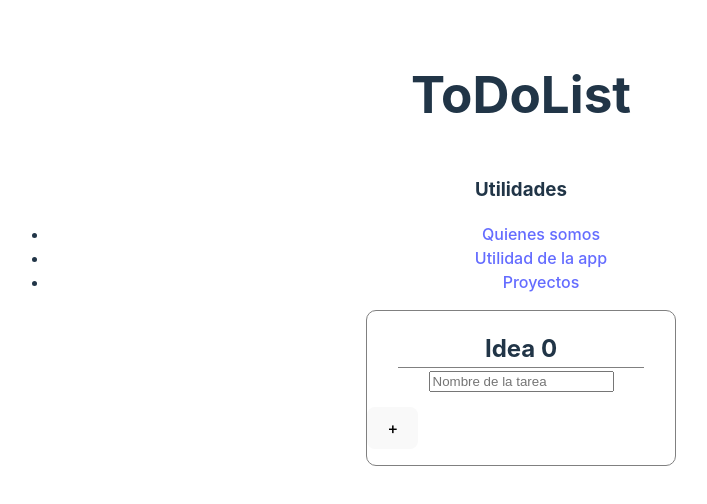
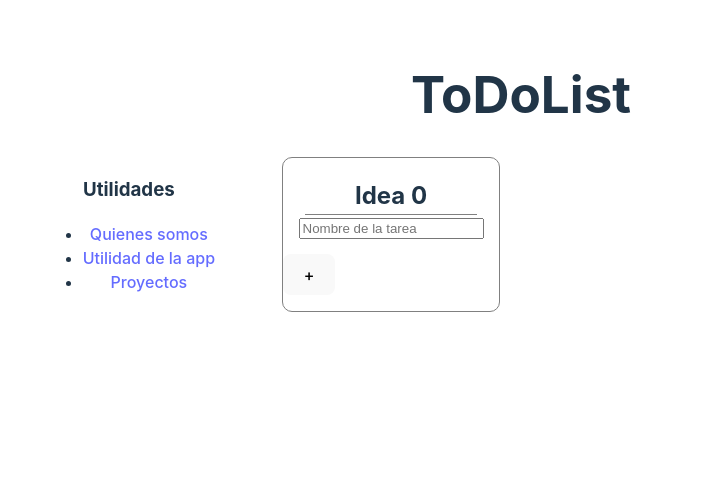
Before and after one commit to FundacioEsplaiJava2024/ToDoListGrupo4, a React (Vite) app: page / in a window 1280 px wide. Shown: the top 504 px of the page, without its empty margins (119-826 px from the left). Built offline with nearby package versions, Linux system fonts and the light colour scheme.

Commit message:
reorganizacion para que el aside este dentro del main

```diff
--- a/src/App.css
+++ b/src/App.css
@@ -50,6 +50,9 @@ main{
   display: flex;
   justify-content: space-around;
 }
+.apartados{
+  width: 70%;
+}
 .parametros{
   border: 1px solid grey;
   width: 30%;
--- a/src/App.tsx
+++ b/src/App.tsx
@@ -19,7 +19,6 @@ const App: React.FC = () => {
   return (
     <>
     <Header/>
-    <Aside/>
       <Columna
         count={count}
         tasks={tasks}
--- a/src/Elementos/tablero.tsx
+++ b/src/Elementos/tablero.tsx
@@ -1,4 +1,6 @@
+// tablero.tsx (o columna.tsx)
 import React, { useState } from 'react';
+import Aside from './aside';
 
 interface TableroProps {
   count: number;
@@ -32,8 +34,9 @@ const Tablero: React.FC<TableroProps> = ({ count, tasks, taskName, handleInputCh
   };
 
   return (
-    <>
     <main>
+      <Aside />
+      <div className="apartados">
         <div className="parametros">
           <h2 className='sub'>Idea <span>{count}</span></h2>
           <input type="text" value={taskName} onChange={handleInputChange} placeholder="Nombre de la tarea" />
@@ -60,8 +63,8 @@ const Tablero: React.FC<TableroProps> = ({ count, tasks, taskName, handleInputCh
             </ul>
           </div>
         </div>
+      </div>
     </main>
-    </>
   );
 };
 
```
Lines whose indentation alone changed are shown as unchanged.
